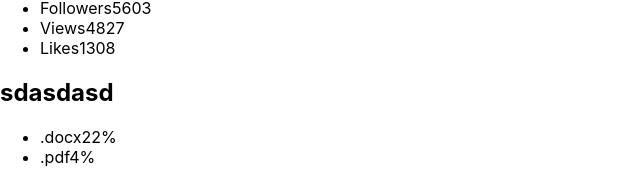
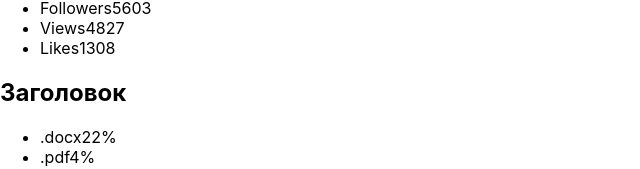
Before and after one commit to r-strilets/goit-react-hw-01-components, a React (Create React App) app: page / in a window 1280 px wide. Shown: the part 280-449 px from the top of the page, without its empty margins (0-640 px from the left). Built offline with nearby package versions, Linux system fonts and the light colour scheme.

Commit message:
add some changes

```diff
--- a/src/App.jsx
+++ b/src/App.jsx
@@ -13,7 +13,7 @@ export default function App() {
         userLocation={user.location}
         userStats={user.stats}
       />
-      <Section title="sdasdasd">
+      <Section title="Заголовок">
         <StatisticsList items={data} />
       </Section>
     </div>
--- a/src/components/Statistics/StatisticsItem.js
+++ b/src/components/Statistics/StatisticsItem.jsx
@@ -1,10 +1,10 @@
 import { PropTypes } from 'prop-types';
 export default function StatisticsItem({ label, percentage }) {
   return (
-    <div>
+    <>
       <span className="label">{label}</span>
       <span className="percentage">{percentage}%</span>
-    </div>
+    </>
   );
 }
 StatisticsItem.propTypes = {
```
Also changed, not shown: src/components/Profile/Profile.jsx (renamed from src/components/Profile/Profile.js), src/components/Profile/Section/Section.jsx (renamed from src/components/Profile/Section/Section.js), src/components/Statistics/StatisticsList.jsx (renamed from src/components/Statistics/StatisticsList.js).
